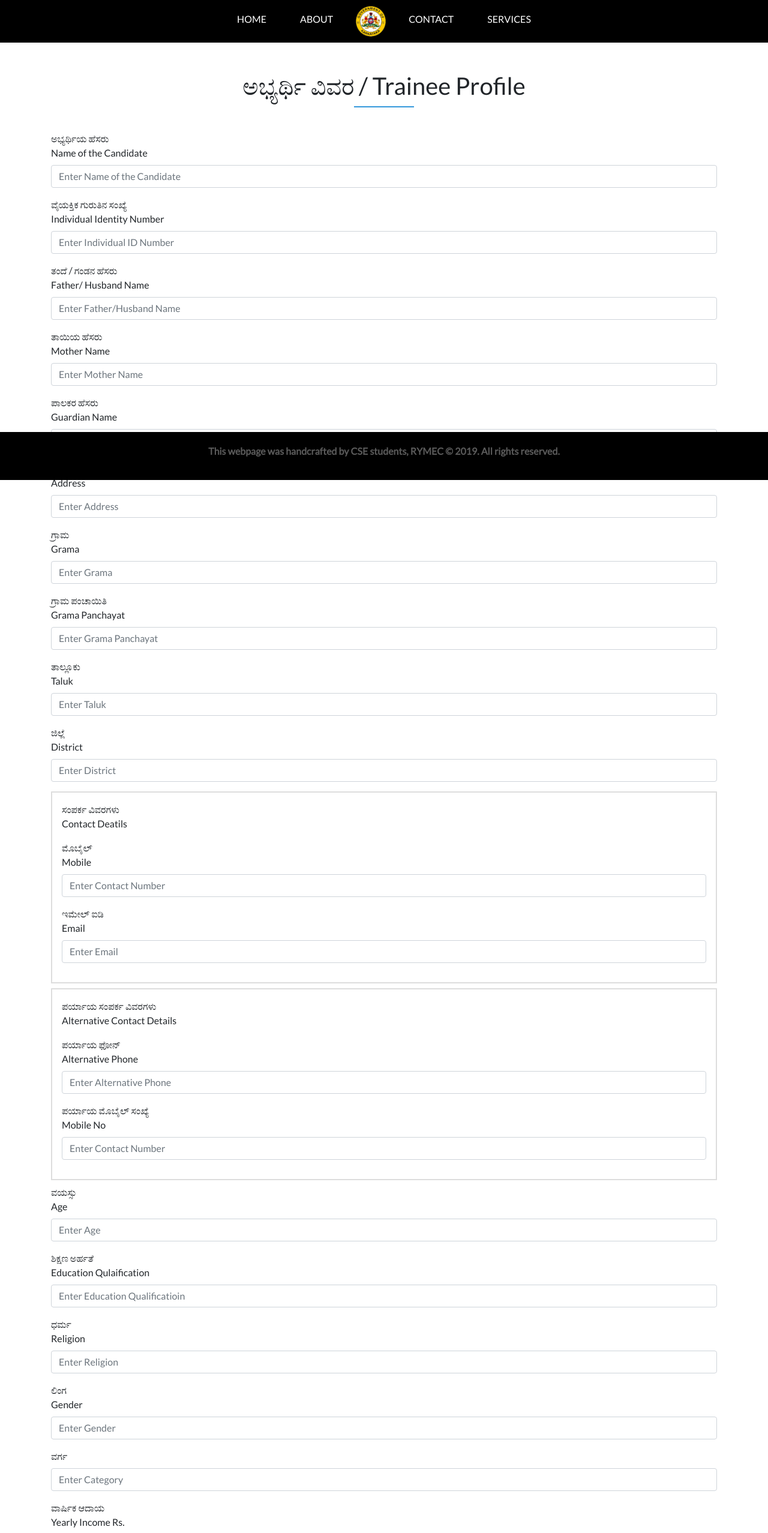
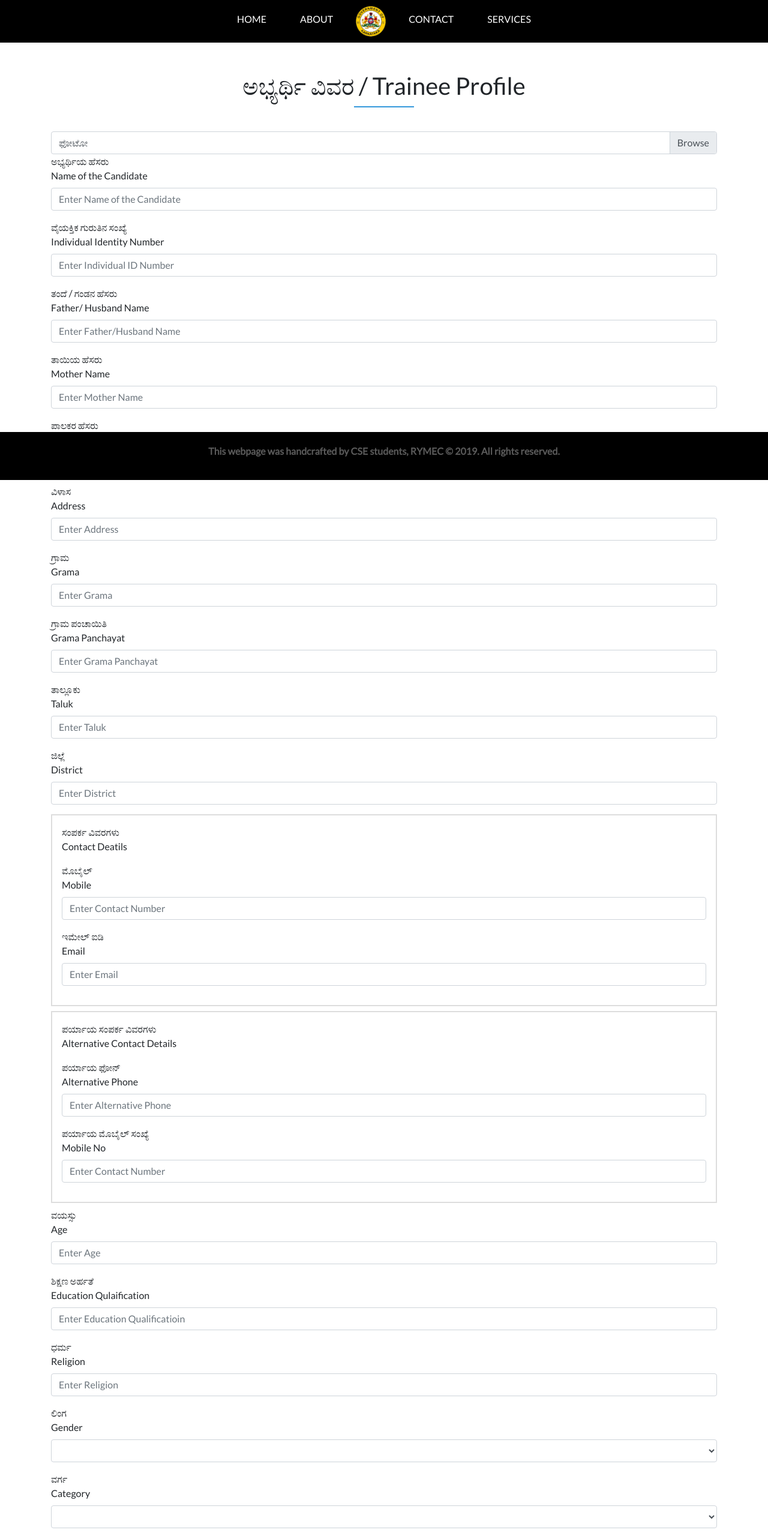
Before and after one commit to lokesh-kadiyala98/dic-website, a React (Create React App) app: page /traineeProfileForm in a window 1280 px wide. Shown: the top 2555 px of the page at 60% size. Built offline with nearby package versions, Linux system fonts and the light colour scheme.

Commit message:
Added Feature: Image Upload

```diff
--- a/src/components/misc/form/form.jsx
+++ b/src/components/misc/form/form.jsx
@@ -2,6 +2,8 @@ import React, { Component } from 'react';
 import Joi from 'joi-browser';
 import Input from './input';
 import TextArea from './textArea';
+import Select from './select';
+import UploadImage from './uploadImage';
 
 class Form extends Component {
     state = {
@@ -22,10 +24,11 @@ class Form extends Component {
         else delete errors[e.currentTarget.name];
 
         const data = {...this.state.data};
+        data[e.currentTarget.name] = e.currentTarget.value;
 
-        data[e.currentTarget.name] = e.currentTarget.value;
         //for every key pressed in input field, call setState to update the state object.
         this.setState({ data, errors });
+
     };
 
     //called by handleChange method to validate individual fields
@@ -64,6 +67,23 @@ class Form extends Component {
         this.doSubmit();
     };
 
+    renderImageUpload(name, kannadaLabel, label, type='file', className='custom-file') {
+        const { data, errors } = this.state;
+
+        return (
+            <UploadImage
+                type={type}
+                name={name}
+                value={data[name]}
+                onChange={this.handleChange}
+                kannadaLabel={kannadaLabel}
+                label={label}
+                className={className}
+                error={errors[name]}
+            />
+        )
+    }
+
     renderInput(name, kannadaLabel, label, placeholder, type='text', className='form-group') {
         const { data, errors } = this.state;
 
@@ -77,6 +97,22 @@ class Form extends Component {
                 label={label}
                 className={className}
                 placeholder={placeholder}
+                error={errors[name]}
+            />
+        )
+    };
+
+    renderSelect(name, kannadaLabel, label, options) {
+        const { data, errors } = this.state;
+
+        return (
+            <Select
+                name={name}
+                value={data[name]}
+                onChange={this.handleChange}
+                kannadaLabel={kannadaLabel}
+                options={options}
+                label={label}
                 error={errors[name]}
             />
         )
--- a/src/components/misc/form/input.jsx
+++ b/src/components/misc/form/input.jsx
@@ -1,6 +1,6 @@
 import React from 'react';
 
-const Input = ({ type, name, kannadaLabel, label, value, error, onChange, container, placeholder, className }) => {
+const Input = ({ type, name, kannadaLabel, label, value, error, onChange, placeholder, className }) => {
     return (
         <div className={className}>
             <label htmlFor={name}>{kannadaLabel} <br/> {label}</label>
@@ -9,7 +9,6 @@ const Input = ({ type, name, kannadaLabel, label, value, error, onChange, contai
             <input
                 type={type}
                 name={name}
-                container={container}
                 value={value}
                 placeholder={placeholder}
                 onChange={onChange}
--- /dev/null
+++ b/src/components/misc/form/select.jsx
@@ -0,0 +1,19 @@
+import React from 'react';
+
+const Select = ({ name, kannadaLabel, label, options, error, ...rest }) => {
+    return (
+        <div className="form-group">
+            <label htmlFor={name}>{kannadaLabel} <br/> {label}</label>
+            {/*In react, to access an html element value. We use ref, a JSX attr
+            instead of document object as in plain javascript. */}
+            <select name={name} id={name} {...rest} className="form-control">
+                <option value="" />
+                {options.map(option =>  <option key={option[0]._id} value={option[0]._id}>{option[0].name}</option>)}
+            </select>
+            {/*Truesy Notation. If there are errors show an info box.*/}
+            {error && <div className="alert alert-danger">{error}</div>}
+        </div>
+    );
+};
+
+export default Select;
--- /dev/null
+++ b/src/components/misc/form/uploadImage.jsx
@@ -0,0 +1,23 @@
+import React from 'react';
+
+const UploadImage = ({ type, name, kannadaLabel, label, value, onChange, error, placeholder, className }) => {
+    console.log(className)
+    return (
+        <div className={className}>
+            <input
+                type={type}
+                name={name}
+                value={value}
+                onChange={onChange}
+                placeholder={placeholder}
+                id={name}
+                className="custom-file-input mb-3"
+            />
+            <label className="custom-file-label" htmlFor={name}>{value || kannadaLabel}</label>
+                {/*Truesy Notation. If there are errors show an info box.*/}
+                {error && <div className="alert alert-danger">{error}</div>}
+        </div>
+    );
+}
+
+export default UploadImage;
--- a/src/components/traineeProfile.jsx
+++ b/src/components/traineeProfile.jsx
@@ -15,6 +15,7 @@ class TraineeProfile extends Form {
 
     state = {
         data: {
+            image: '',
             name: '',
             individualIdentityNumber: '',
             fatherOrHusbandName: '',
@@ -41,6 +42,7 @@ class TraineeProfile extends Form {
 
     //schema is an object used by the Joi library to validate input
     schema = {
+        image: Joi.string().allow('').label('Image'),
         name: Joi.string().allow('').label('Name'),
         individualIdentityNumber: Joi.number().allow('').label('Individual Identity Number'),
         fatherOrHusbandName: Joi.string().allow('').label('Father/ Husband Name'),
@@ -104,12 +106,27 @@ class TraineeProfile extends Form {
     };
 
     render() {
+
+        const genderOptions = [
+            [{_id: 'male', name: 'Male'}],
+            [{_id: 'female', name: 'Female'}],
+            [{_id: 'transgender', name: 'transgender'}],
+        ]
+
+        const categoryOptions = [
+            [{_id: 'sc', name: 'SC'}],
+            [{_id: 'male', name: 'ST'}],
+            [{_id: 'minority', name: 'Minority'}],
+            [{_id: 'pwd', name: 'PWD'}],
+        ]
+
         return (
             <div className="container form-group mt-5" id="traineeProfile">
                 <Row className="text-center">
                     <Col><h1>ಅಭ್ಯರ್ಥಿ ವಿವರ / Trainee Profile</h1></Col>
                 </Row>
-                <form onSubmit={this.handleSubmit}>
+                <form onSubmit={this.handleSubmit} encType="multipart/form-data">
+                    {this.renderImageUpload('image', 'ಫೋಟೋ', 'Photo', 'file')}
                     {this.renderInput('name', 'ಅಭ್ಯರ್ಥಿಯ ಹೆಸರು', 'Name of the Candidate', 'Enter Name of the Candidate')}
                     {this.renderInput('individualIdentityNumber', 'ವೈಯಕ್ತಿಕ ಗುರುತಿನ ಸಂಖ್ಯೆ', 'Individual Identity Number', 'Enter Individual ID Number', 'number')}
                     {this.renderInput('fatherOrHusbandName', 'ತಂದೆ / ಗಂಡನ ಹೆಸರು', 'Father/ Husband Name', 'Enter Father/Husband Name')}
@@ -121,7 +138,8 @@ class TraineeProfile extends Form {
                     {this.renderInput('taluk', 'ತಾಲ್ಲೂಕು', 'Taluk', 'Enter Taluk')}
                     {this.renderInput('district', 'ಜಿಲ್ಲೆ', 'District', 'Enter District')}
                     <div className="group-form-elements mb-2 p-3">
-                        <p>ಸಂಪರ್ಕ ವಿವರಗಳು
+                        <p>
+                            ಸಂಪರ್ಕ ವಿವರಗಳು
                             <br/>
                             Contact Deatils
                         </p>
@@ -129,7 +147,8 @@ class TraineeProfile extends Form {
                         {this.renderInput('emailId', 'ಇಮೇಲ್ ಐಡಿ', 'Email', 'Enter Email')}
                     </div>
                     <div className="group-form-elements mb-2 p-3">
-                        <p>ಪರ್ಯಾಯ ಸಂಪರ್ಕ ವಿವರಗಳು
+                        <p>
+                            ಪರ್ಯಾಯ ಸಂಪರ್ಕ ವಿವರಗಳು
                             <br/>
                             Alternative Contact Details
                         </p>
@@ -139,8 +158,9 @@ class TraineeProfile extends Form {
                     {this.renderInput('age', 'ವಯಸ್ಸು', 'Age', 'Enter Age')}
                     {this.renderInput('educationQualification', 'ಶಿಕ್ಷಣ ಅರ್ಹತೆ', 'Education Qulaification', 'Enter Education Qualificatioin')}
                     {this.renderInput('religion', 'ಧರ್ಮ', 'Religion', 'Enter Religion')}
-                    {this.renderInput('gender', 'ಲಿಂಗ', 'Gender', 'Enter Gender')}
-                    {this.renderInput('category', 'ವರ್ಗ', '', 'Enter Category')}
+                    {/* {this.renderInput('gender', 'ಲಿಂಗ', 'Gender', 'Enter Gender')} */}
+                    {this.renderSelect('gender', 'ಲಿಂಗ', 'Gender', genderOptions)}
+                    {this.renderSelect('category', 'ವರ್ಗ', 'Category', categoryOptions)}
                     {this.renderInput('yearlyIncome', 'ವಾರ್ಷಿಕ ಆದಾಯ', 'Yearly Income Rs.', 'Enter Yearly Income in Rs', 'number')}
                     {this.renderButton('Send It!!')}
                 </form>
--- a/src/index.css
+++ b/src/index.css
@@ -203,6 +203,10 @@ section {
   color: rgba(0, 0, 0, 0.95);
 }
 
+#traineeProfile {
+  margin-bottom: 150px;
+}
+
 .group-form-elements {
   border: 2px solid rgba(100, 100, 100, 0.22);
 }
```
